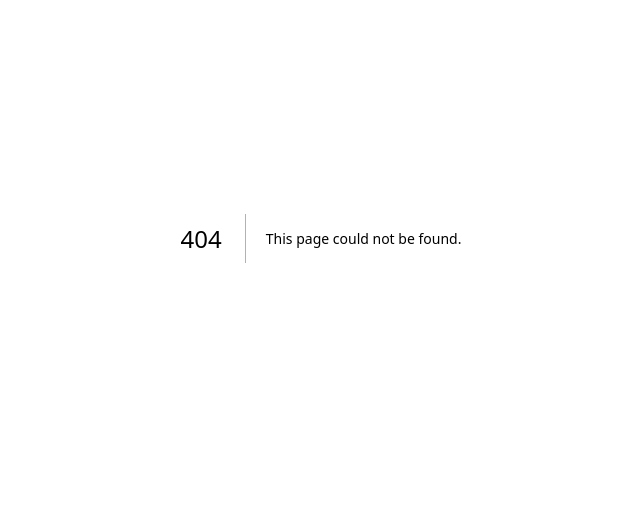
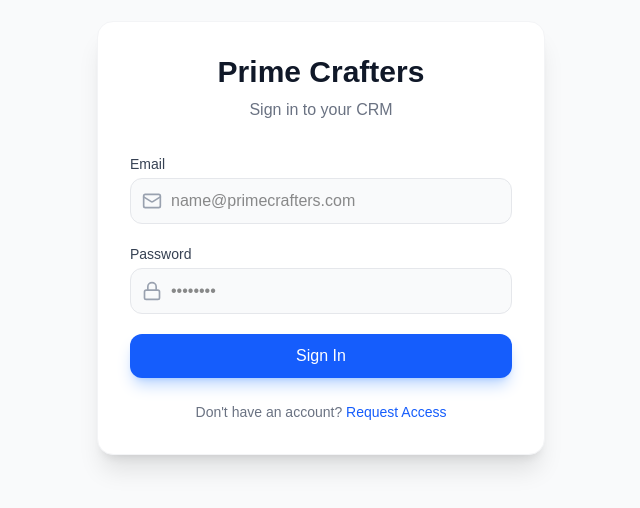
Before and after one commit to umarprogrammer19/prime-crafters-crm, a Next.js app: page /login in a window 1280 px wide. Before the commit this address had no page. Shown: the part 162-670 px from the top of the page, without its empty margins (319-959 px from the left). Built offline with nearby package versions, Linux system fonts and the light colour scheme.

Commit message:
Login Page Developed

```diff
--- /dev/null
+++ b/src/app/login/page.js
@@ -0,0 +1,103 @@
+'use client';
+
+import { useState } from 'react';
+import { useRouter } from 'next/navigation';
+import Link from 'next/link';
+import { Lock, Mail, Loader2, AlertCircle } from 'lucide-react';
+
+export default function LoginPage() {
+    const router = useRouter();
+    const [formData, setFormData] = useState({ email: '', password: '' });
+    const [loading, setLoading] = useState(false);
+    const [error, setError] = useState('');
+
+    const handleSubmit = async (e) => {
+        e.preventDefault();
+        setLoading(true);
+        setError('');
+
+        try {
+            const res = await fetch('/api/auth/login', {
+                method: 'POST',
+                headers: { 'Content-Type': 'application/json' },
+                body: JSON.stringify(formData)
+            });
+            const data = await res.json();
+
+            if (!res.ok) {
+                setError(data.message || data.error);
+                return;
+            }
+
+            // Redirect based on role later, for now just go to dashboard
+            router.push('/dashboard');
+
+        } catch (err) {
+            setError('An error occurred. Please try again.');
+        } finally {
+            setLoading(false);
+        }
+    };
+
+    return (
+        <div className="min-h-screen flex items-center justify-center bg-gray-50 p-4">
+            <div className="max-w-md w-full bg-white rounded-2xl shadow-xl p-8 border border-gray-100">
+                <div className="text-center mb-8">
+                    <h1 className="text-3xl font-bold text-gray-900">Prime Crafters</h1>
+                    <p className="text-gray-500 mt-2">Sign in to your CRM</p>
+                </div>
+
+                {error && (
+                    <div className="mb-6 p-4 bg-red-50 border border-red-100 rounded-xl flex items-start gap-3 text-red-600">
+                        <AlertCircle className="w-5 h-5 shrink-0 mt-0.5" />
+                        <p className="text-sm font-medium">{error}</p>
+                    </div>
+                )}
+
+                <form onSubmit={handleSubmit} className="space-y-5">
+                    <div>
+                        <label className="block text-sm font-medium text-gray-700 mb-1">Email</label>
+                        <div className="relative">
+                            <Mail className="absolute left-3 top-1/2 -translate-y-1/2 w-5 h-5 text-gray-400" />
+                            <input
+                                type="email"
+                                required
+                                className="w-full pl-10 pr-4 py-2.5 bg-gray-50 border border-gray-200 rounded-xl focus:ring-2 focus:ring-blue-500 focus:bg-white outline-none transition-all"
+                                placeholder="name@primecrafters.com"
+                                value={formData.email}
+                                onChange={(e) => setFormData({ ...formData, email: e.target.value })}
+                            />
+                        </div>
+                    </div>
+
+                    <div>
+                        <label className="block text-sm font-medium text-gray-700 mb-1">Password</label>
+                        <div className="relative">
+                            <Lock className="absolute left-3 top-1/2 -translate-y-1/2 w-5 h-5 text-gray-400" />
+                            <input
+                                type="password"
+                                required
+                                className="w-full pl-10 pr-4 py-2.5 bg-gray-50 border border-gray-200 rounded-xl focus:ring-2 focus:ring-blue-500 focus:bg-white outline-none transition-all"
+                                placeholder="••••••••"
+                                value={formData.password}
+                                onChange={(e) => setFormData({ ...formData, password: e.target.value })}
+                            />
+                        </div>
+                    </div>
+
+                    <button
+                        type="submit"
+                        disabled={loading}
+                        className="w-full bg-blue-600 hover:bg-blue-700 text-white font-medium py-2.5 rounded-xl transition-colors flex items-center justify-center shadow-lg shadow-blue-500/30 disabled:opacity-70"
+                    >
+                        {loading ? <Loader2 className="w-5 h-5 animate-spin" /> : 'Sign In'}
+                    </button>
+                </form>
+
+                <p className="text-center mt-6 text-sm text-gray-500">
+                    Don't have an account? <Link href="/register" className="text-blue-600 font-medium hover:underline">Request Access</Link>
+                </p>
+            </div>
+        </div>
+    );
+}
```
